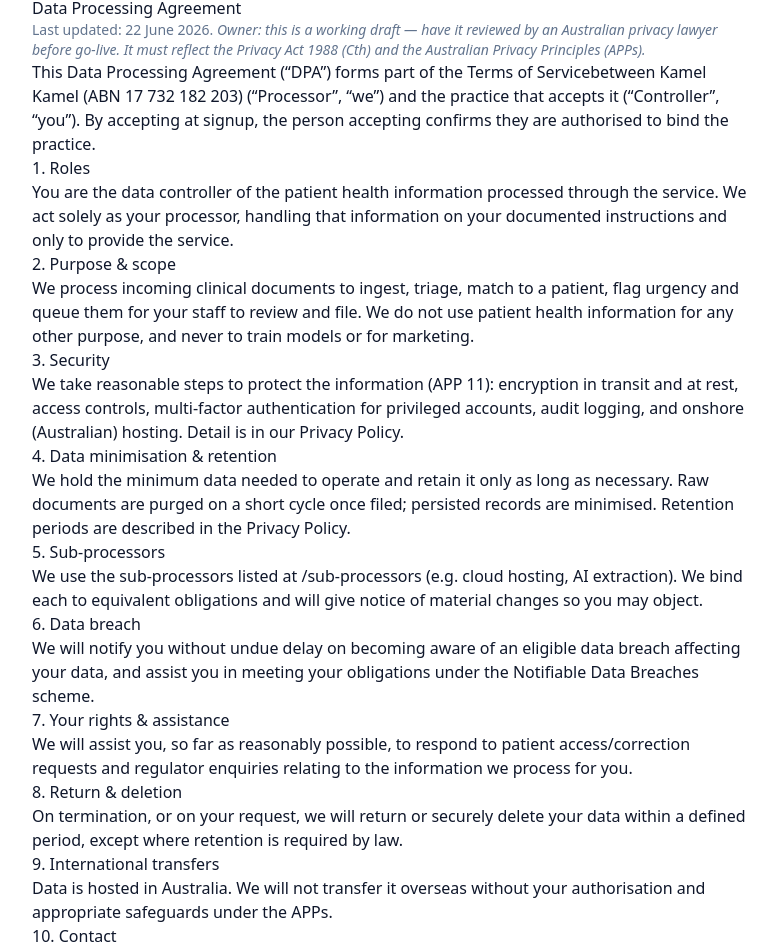
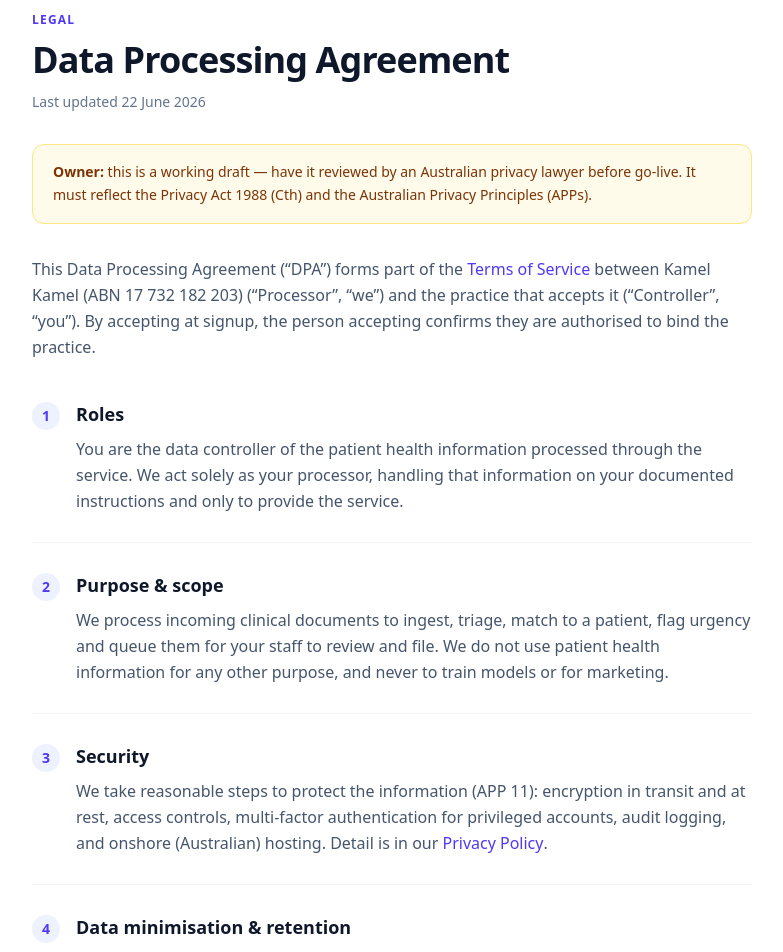
Before and after one commit to KamelMoohamed/inbound-docs-web, a Next.js app: page /dpa in a window 1280 px wide. Shown: the part 133-1085 px from the top of the page, without its empty margins (248-1031 px from the left). Built offline with nearby package versions, Linux system fonts and the light colour scheme.

Commit message:
feat(web): readable Terms & DPA pages + allow /dpa publicly
Co-Authored-By: Claude Opus 4.8 <noreply@anthropic.com>

```diff
--- a/app/(marketing)/dpa/page.tsx
+++ b/app/(marketing)/dpa/page.tsx
@@ -1,79 +1,126 @@
+import { LegalDoc } from "@/components/marketing/LegalDoc";
+
+export const metadata = { title: "Data Processing Agreement — CliniDoc" };
+
+const link = "font-medium text-indigo-600 hover:text-indigo-700";
+
 export default function DpaPage() {
   return (
-    <div className="mx-auto max-w-3xl px-6 py-16 prose prose-slate">
-      <h1>Data Processing Agreement</h1>
-      <p className="text-sm text-slate-500">
-        Last updated: 22 June 2026. <em>Owner: this is a working draft — have it reviewed by an Australian
-        privacy lawyer before go-live. It must reflect the Privacy Act 1988 (Cth) and the Australian Privacy
-        Principles (APPs).</em>
-      </p>
-
-      <p>
-        This Data Processing Agreement (&ldquo;DPA&rdquo;) forms part of the <a href="/terms">Terms of Service</a>
-        between Kamel Kamel (ABN 17 732 182 203) (&ldquo;Processor&rdquo;, &ldquo;we&rdquo;) and the practice that accepts it
-        (&ldquo;Controller&rdquo;, &ldquo;you&rdquo;). By accepting at signup, the person accepting confirms they are
-        authorised to bind the practice.
-      </p>
-
-      <h2>1. Roles</h2>
-      <p>
-        You are the data controller of the patient health information processed through the service. We act solely as
-        your processor, handling that information on your documented instructions and only to provide the service.
-      </p>
-
-      <h2>2. Purpose &amp; scope</h2>
-      <p>
-        We process incoming clinical documents to ingest, triage, match to a patient, flag urgency and queue them for
-        your staff to review and file. We do not use patient health information for any other purpose, and never to
-        train models or for marketing.
-      </p>
-
-      <h2>3. Security</h2>
-      <p>
-        We take reasonable steps to protect the information (APP 11): encryption in transit and at rest, access
-        controls, multi-factor authentication for privileged accounts, audit logging, and onshore (Australian)
-        hosting. Detail is in our <a href="/privacy">Privacy Policy</a>.
-      </p>
-
-      <h2>4. Data minimisation &amp; retention</h2>
-      <p>
-        We hold the minimum data needed to operate and retain it only as long as necessary. Raw documents are purged
-        on a short cycle once filed; persisted records are minimised. Retention periods are described in the
-        Privacy Policy.
-      </p>
-
-      <h2>5. Sub-processors</h2>
-      <p>
-        We use the sub-processors listed at <a href="/sub-processors">/sub-processors</a> (e.g. cloud hosting, AI
-        extraction). We bind each to equivalent obligations and will give notice of material changes so you may object.
-      </p>
-
-      <h2>6. Data breach</h2>
-      <p>
-        We will notify you without undue delay on becoming aware of an eligible data breach affecting your data, and
-        assist you in meeting your obligations under the Notifiable Data Breaches scheme.
-      </p>
-
-      <h2>7. Your rights &amp; assistance</h2>
-      <p>
-        We will assist you, so far as reasonably possible, to respond to patient access/correction requests and
-        regulator enquiries relating to the information we process for you.
-      </p>
-
-      <h2>8. Return &amp; deletion</h2>
-      <p>
-        On termination, or on your request, we will return or securely delete your data within a defined period,
-        except where retention is required by law.
-      </p>
-
-      <h2>9. International transfers</h2>
-      <p>
-        Data is hosted in Australia. We will not transfer it overseas without your authorisation and appropriate
-        safeguards under the APPs.
-      </p>
-
-      <h2>10. Contact</h2>
-      <p>Privacy / data questions: privacy@clinidoc.com.au.</p>
-    </div>
+    <LegalDoc
+      title="Data Processing Agreement"
+      updated="22 June 2026"
+      notice={
+        <>
+          <strong className="font-semibold">Owner:</strong> this is a working draft — have it reviewed by an
+          Australian privacy lawyer before go-live. It must reflect the Privacy Act 1988 (Cth) and the Australian
+          Privacy Principles (APPs).
+        </>
+      }
+      intro={
+        <>
+          This Data Processing Agreement (“DPA”) forms part of the{" "}
+          <a className={link} href="/terms">Terms of Service</a> between Kamel Kamel (ABN 17 732 182 203)
+          (“Processor”, “we”) and the practice that accepts it (“Controller”, “you”). By accepting at signup,
+          the person accepting confirms they are authorised to bind the practice.
+        </>
+      }
+      sections={[
+        {
+          heading: "Roles",
+          body: (
+            <>
+              You are the data controller of the patient health information processed through the service. We act
+              solely as your processor, handling that information on your documented instructions and only to
+              provide the service.
+            </>
+          ),
+        },
+        {
+          heading: "Purpose & scope",
+          body: (
+            <>
+              We process incoming clinical documents to ingest, triage, match to a patient, flag urgency and queue
+              them for your staff to review and file. We do not use patient health information for any other
+              purpose, and never to train models or for marketing.
+            </>
+          ),
+        },
+        {
+          heading: "Security",
+          body: (
+            <>
+              We take reasonable steps to protect the information (APP 11): encryption in transit and at rest,
+              access controls, multi-factor authentication for privileged accounts, audit logging, and onshore
+              (Australian) hosting. Detail is in our <a className={link} href="/privacy">Privacy Policy</a>.
+            </>
+          ),
+        },
+        {
+          heading: "Data minimisation & retention",
+          body: (
+            <>
+              We hold the minimum data needed to operate and retain it only as long as necessary. Raw documents
+              are purged on a short cycle once filed; persisted records are minimised. Retention periods are
+              described in the Privacy Policy.
+            </>
+          ),
+        },
+        {
+          heading: "Sub-processors",
+          body: (
+            <>
+              We use the sub-processors listed at{" "}
+              <a className={link} href="/sub-processors">sub-processors</a> (e.g. cloud hosting, AI extraction).
+              We bind each to equivalent obligations and will give notice of material changes so you may object.
+            </>
+          ),
+        },
+        {
+          heading: "Data breach",
+          body: (
+            <>
+              We will notify you without undue delay on becoming aware of an eligible data breach affecting your
+              data, and assist you in meeting your obligations under the Notifiable Data Breaches scheme.
+            </>
+          ),
+        },
+        {
+          heading: "Your rights & assistance",
+          body: (
+            <>
+              We will assist you, so far as reasonably possible, to respond to patient access/correction requests
+              and regulator enquiries relating to the information we process for you.
+            </>
+          ),
+        },
+        {
+          heading: "Return & deletion",
+          body: (
+            <>
+              On termination, or on your request, we will return or securely delete your data within a defined
+              period, except where retention is required by law.
+            </>
+          ),
+        },
+        {
+          heading: "International transfers",
+          body: (
+            <>
+              Data is hosted in Australia. We will not transfer it overseas without your authorisation and
+              appropriate safeguards under the APPs.
+            </>
+          ),
+        },
+        {
+          heading: "Contact",
+          body: (
+            <>
+              Privacy / data questions:{" "}
+              <a className={link} href="mailto:privacy@clinidoc.com.au">privacy@clinidoc.com.au</a>.
+            </>
+          ),
+        },
+      ]}
+    />
   );
 }
--- a/app/(marketing)/terms/page.tsx
+++ b/app/(marketing)/terms/page.tsx
@@ -1,38 +1,117 @@
+import { LegalDoc } from "@/components/marketing/LegalDoc";
+
+export const metadata = { title: "Terms of Service — CliniDoc" };
+
+const link = "font-medium text-indigo-600 hover:text-indigo-700";
+
 export default function TermsPage() {
   return (
-    <div className="mx-auto max-w-3xl px-6 py-16 prose prose-slate">
-      <h1>Terms of Service</h1>
-      <p className="text-sm text-slate-500">Last updated: 21 June 2026. <em>Owner: have these reviewed by an Australian lawyer before go-live.</em></p>
-
-      <h2>1. Agreement</h2>
-      <p>These terms govern your use of the CliniDoc service operated by Kamel Kamel (ABN 17 732 182 203). By creating an account you accept these terms and our <a href="/privacy">Privacy Policy</a>.</p>
-
-      <h2>2. The service</h2>
-      <p>CliniDoc ingests, triages, matches and files clinical documents on behalf of your practice. AI-assisted output is reviewed and confirmed by your staff before filing. The service does not provide medical advice.</p>
-
-      <h2>3. Your responsibilities</h2>
-      <p>You are responsible for obtaining patient consent as required, for the accuracy of your roster, for reviewing documents before filing, and for maintaining the security of your account credentials and MFA.</p>
-
-      <h2>4. Data &amp; privacy</h2>
-      <p>We act as a processor handling health information under your authority. Our handling is described in the <a href="/privacy">Privacy Policy</a> and any Data Processing Agreement signed with your practice. Sub-processors are listed at <a href="/sub-processors">/sub-processors</a>.</p>
-
-      <h2>5. Fees</h2>
-      <p>Paid plans are billed per the pricing in effect. Usage (documents processed, fax pages) may consume credits. Fees are non-refundable except as required by law.</p>
-
-      <h2>6. Availability</h2>
-      <p>We aim for high availability but do not guarantee uninterrupted service except where a separate SLA applies.</p>
-
-      <h2>7. Acceptable use</h2>
-      <p>You must not misuse the service, attempt to breach its security, or upload content you are not authorised to process.</p>
-
-      <h2>8. Liability</h2>
-      <p>To the extent permitted by law, our liability is limited as set out in your plan or agreement. Nothing limits rights that cannot be excluded under the Australian Consumer Law.</p>
-
-      <h2>9. Termination</h2>
-      <p>Either party may terminate per the plan terms. On termination we return or delete your data as described in the DPA / Privacy Policy.</p>
-
-      <h2>10. Changes &amp; contact</h2>
-      <p>We may update these terms; material changes will be notified. Questions: legal@clinidoc.com.au.</p>
-    </div>
+    <LegalDoc
+      title="Terms of Service"
+      updated="21 June 2026"
+      notice={
+        <>
+          <strong className="font-semibold">Owner:</strong> have these terms reviewed by an Australian lawyer
+          before go-live.
+        </>
+      }
+      sections={[
+        {
+          heading: "Agreement",
+          body: (
+            <>
+              These terms govern your use of the CliniDoc service, operated by Kamel Kamel (ABN 17 732 182 203).
+              By creating an account you accept these terms and our{" "}
+              <a className={link} href="/privacy">Privacy Policy</a>.
+            </>
+          ),
+        },
+        {
+          heading: "The service",
+          body: (
+            <>
+              CliniDoc ingests, triages, matches and files clinical documents on behalf of your practice.
+              AI-assisted output is reviewed and confirmed by your staff before filing. The service does not
+              provide medical advice.
+            </>
+          ),
+        },
+        {
+          heading: "Your responsibilities",
+          body: (
+            <>
+              You are responsible for obtaining patient consent as required, for the accuracy of your roster,
+              for reviewing documents before filing, and for maintaining the security of your account
+              credentials and MFA.
+            </>
+          ),
+        },
+        {
+          heading: "Data & privacy",
+          body: (
+            <>
+              We act as a processor handling health information under your authority. Our handling is described
+              in the <a className={link} href="/privacy">Privacy Policy</a> and the{" "}
+              <a className={link} href="/dpa">Data Processing Agreement</a> you accept. Sub-processors are listed
+              at <a className={link} href="/sub-processors">sub-processors</a>.
+            </>
+          ),
+        },
+        {
+          heading: "Fees",
+          body: (
+            <>
+              Paid plans are billed per the pricing in effect. Usage (documents processed, fax pages) may consume
+              credits. Fees are non-refundable except as required by law.
+            </>
+          ),
+        },
+        {
+          heading: "Availability",
+          body: (
+            <>
+              We aim for high availability but do not guarantee uninterrupted service except where a separate SLA
+              applies.
+            </>
+          ),
+        },
+        {
+          heading: "Acceptable use",
+          body: (
+            <>
+              You must not misuse the service, attempt to breach its security, or upload content you are not
+              authorised to process.
+            </>
+          ),
+        },
+        {
+          heading: "Liability",
+          body: (
+            <>
+              To the extent permitted by law, our liability is limited as set out in your plan or agreement.
+              Nothing limits rights that cannot be excluded under the Australian Consumer Law.
+            </>
+          ),
+        },
+        {
+          heading: "Termination",
+          body: (
+            <>
+              Either party may terminate per the plan terms. On termination we return or delete your data as
+              described in the DPA and Privacy Policy.
+            </>
+          ),
+        },
+        {
+          heading: "Changes & contact",
+          body: (
+            <>
+              We may update these terms; material changes will be notified. Questions:{" "}
+              <a className={link} href="mailto:legal@clinidoc.com.au">legal@clinidoc.com.au</a>.
+            </>
+          ),
+        },
+      ]}
+    />
   );
 }
--- /dev/null
+++ b/components/marketing/LegalDoc.tsx
@@ -0,0 +1,56 @@
+import React from "react";
+
+export type LegalSection = { heading: string; body: React.ReactNode };
+
+/** Shared, readable layout for legal pages (Terms, DPA, …) — no typography plugin needed. */
+export function LegalDoc({
+  eyebrow = "Legal",
+  title,
+  updated,
+  notice,
+  intro,
+  sections,
+}: {
+  eyebrow?: string;
+  title: string;
+  updated: string;
+  notice?: React.ReactNode;
+  intro?: React.ReactNode;
+  sections: LegalSection[];
+}) {
+  return (
+    <div className="mx-auto max-w-3xl px-6 py-16 sm:py-20">
+      <header>
+        <p className="text-xs font-semibold uppercase tracking-widest text-indigo-600">{eyebrow}</p>
+        <h1 className="mt-3 text-3xl font-bold tracking-tight text-slate-900 sm:text-4xl">{title}</h1>
+        <p className="mt-3 text-sm text-slate-500">Last updated {updated}</p>
+      </header>
+
+      {notice && (
+        <div className="mt-8 rounded-xl border border-amber-200 bg-amber-50 px-5 py-4 text-sm leading-relaxed text-amber-900">
+          {notice}
+        </div>
+      )}
+
+      {intro && (
+        <div className="mt-8 text-base leading-relaxed text-slate-600">{intro}</div>
+      )}
+
+      <div className="mt-10 divide-y divide-slate-100">
+        {sections.map((s, i) => (
+          <section key={s.heading} className="py-7 first:pt-0">
+            <div className="flex gap-4">
+              <span className="mt-0.5 flex h-7 w-7 shrink-0 items-center justify-center rounded-full bg-indigo-50 text-sm font-semibold text-indigo-600">
+                {i + 1}
+              </span>
+              <div className="min-w-0">
+                <h2 className="text-lg font-semibold text-slate-900">{s.heading}</h2>
+                <div className="mt-2 text-base leading-relaxed text-slate-600">{s.body}</div>
+              </div>
+            </div>
+          </section>
+        ))}
+      </div>
+    </div>
+  );
+}
--- a/middleware.ts
+++ b/middleware.ts
@@ -4,7 +4,7 @@ import { cookieOptions } from "./lib/cookieOptions";
 
 const PUBLIC = [
   "/", "/pricing", "/security", "/about", "/contact", "/integrations",
-  "/privacy", "/terms", "/sub-processors",
+  "/privacy", "/terms", "/dpa", "/sub-processors",
   "/login", "/signup", "/forgot-password", "/reset-password", "/invitations",
   "/verify-email", "/goodbye", "/mfa-enroll",
 ];
```
